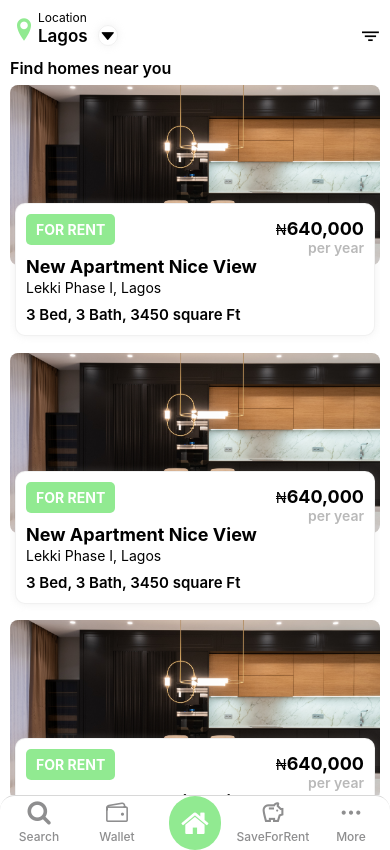
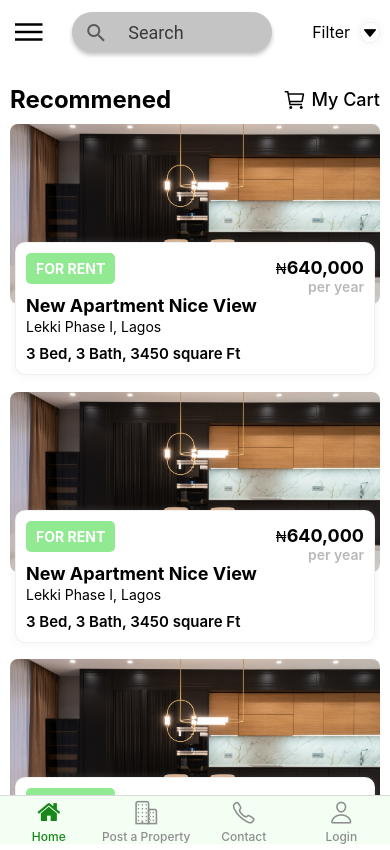
Before and after one commit to Kensmith-Project/DesignBranch, a React Native app: screen /Home in a window 390 px wide. Built offline with nearby package versions, Linux system fonts and the light colour scheme; what react-native-status-bar-height would draw is missing.

Commit message:
Bottom nav tab, search bar, filter modal and header built

```diff
--- a/src/mockData/propertyData.ts
+++ b/src/mockData/propertyData.ts
@@ -1,38 +1,153 @@
-import { Amenity, Bathrooms, Bedrooms, Property, PropertyStatus, PropertyType } from "../types/property";
-import { User } from "../types/user";
-
+import {
+  Amenity,
+  Bathrooms,
+  Bedrooms,
+  Property,
+  PropertyStatus,
+  PropertyType,
+} from '../types/property';
+import {User} from '../types/user';
 
 const propertyUser: User = {
-    id: "123R",
-    firstName: "Joshua",
-    lastName: "Babatunde",
-}
-const propertyData: Property ={
+  id: '123R',
+  firstName: 'Joshua',
+  lastName: 'Babatunde',
+};
+
+const allData: Property[] = [
+  {
     id: 0,
-    title: "New Apartment Nice View",
-    description:
-    `To the left is the modern kitchen with central island, leading through to the unique breakfast family room which feature glass walls and doors out onto the garden and access to the separate utility room.`,
+    title: 'New Apartment Nice View',
+    description: `To the left is the modern kitchen with central island, leading through to the unique breakfast family room which feature glass walls and doors out onto the garden and access to the separate utility room.`,
 
     price: 640000,
     status: PropertyStatus.Rent,
     type: PropertyType.General,
     size: 3450,
-    address: "3, Belmont Gardens",
-    state: "Lagos",
-    city: "Lekki Phase I",
-    neighbourhood: "Lekki Phase I",
+    address: '3, Belmont Gardens',
+    state: 'Lagos',
+    city: 'Lekki Phase I',
+    neighbourhood: 'Lekki Phase I',
     user: propertyUser,
-    userId: "123EFT",
+    userId: '123EFT',
     bathrooms: Bathrooms.Three,
     bedrooms: Bedrooms.Three,
     availability: true,
-    amenities:[
-        { id: 0, number: 1, amenity: Amenity.EquippedKitchen},
-        { id: 1, number: 1, amenity: Amenity.Pool},
-        { id: 2, number: 1, amenity: Amenity.Laundry},
-        { id: 3, number: 1, amenity: Amenity.Electricity},
-        { id: 4, number: 1, amenity: Amenity.Gym},
-    ]
-}
+    amenities: [
+      {id: 0, number: 1, amenity: Amenity.EquippedKitchen},
+      {id: 1, number: 1, amenity: Amenity.Pool},
+      {id: 2, number: 1, amenity: Amenity.Laundry},
+      {id: 3, number: 1, amenity: Amenity.Electricity},
+      {id: 4, number: 1, amenity: Amenity.Gym},
+    ],
+  },
+
+  {
+    id: 0,
+    title: 'New Apartment Nice View',
+    description: `To the left is the modern kitchen with central island, leading through to the unique breakfast family room which feature glass walls and doors out onto the garden and access to the separate utility room.`,
+
+    price: 640000,
+    status: PropertyStatus.Rent,
+    type: PropertyType.General,
+    size: 3450,
+    address: '3, Belmont Gardens',
+    state: 'Lagos',
+    city: 'Lekki Phase I',
+    neighbourhood: 'Lekki Phase I',
+    user: propertyUser,
+    userId: '123EFT',
+    bathrooms: Bathrooms.Three,
+    bedrooms: Bedrooms.Three,
+    availability: true,
+    amenities: [
+      {id: 0, number: 1, amenity: Amenity.EquippedKitchen},
+      {id: 1, number: 1, amenity: Amenity.Pool},
+      {id: 2, number: 1, amenity: Amenity.Laundry},
+      {id: 3, number: 1, amenity: Amenity.Electricity},
+      {id: 4, number: 1, amenity: Amenity.Gym},
+    ],
+  },
+
+  {
+    id: 0,
+    title: 'New Apartment Nice View',
+    description: `To the left is the modern kitchen with central island, leading through to the unique breakfast family room which feature glass walls and doors out onto the garden and access to the separate utility room.`,
+
+    price: 640000,
+    status: PropertyStatus.Rent,
+    type: PropertyType.General,
+    size: 3450,
+    address: '3, Belmont Gardens',
+    state: 'Lagos',
+    city: 'Lekki Phase I',
+    neighbourhood: 'Lekki Phase I',
+    user: propertyUser,
+    userId: '123EFT',
+    bathrooms: Bathrooms.Three,
+    bedrooms: Bedrooms.Three,
+    availability: true,
+    amenities: [
+      {id: 0, number: 1, amenity: Amenity.EquippedKitchen},
+      {id: 1, number: 1, amenity: Amenity.Pool},
+      {id: 2, number: 1, amenity: Amenity.Laundry},
+      {id: 3, number: 1, amenity: Amenity.Electricity},
+      {id: 4, number: 1, amenity: Amenity.Gym},
+    ],
+  },
+
+  {
+    id: 0,
+    title: 'New Apartment Nice View',
+    description: `To the left is the modern kitchen with central island, leading through to the unique breakfast family room which feature glass walls and doors out onto the garden and access to the separate utility room.`,
+
+    price: 640000,
+    status: PropertyStatus.Rent,
+    type: PropertyType.General,
+    size: 3450,
+    address: '3, Belmont Gardens',
+    state: 'Lagos',
+    city: 'Lekki Phase I',
+    neighbourhood: 'Lekki Phase I',
+    user: propertyUser,
+    userId: '123EFT',
+    bathrooms: Bathrooms.Three,
+    bedrooms: Bedrooms.Three,
+    availability: true,
+    amenities: [
+      {id: 0, number: 1, amenity: Amenity.EquippedKitchen},
+      {id: 1, number: 1, amenity: Amenity.Pool},
+      {id: 2, number: 1, amenity: Amenity.Laundry},
+      {id: 3, number: 1, amenity: Amenity.Electricity},
+      {id: 4, number: 1, amenity: Amenity.Gym},
+    ],
+  },
+];
+const propertyData: Property = {
+  id: 0,
+  title: 'New Apartment Nice View',
+  description: `To the left is the modern kitchen with central island, leading through to the unique breakfast family room which feature glass walls and doors out onto the garden and access to the separate utility room.`,
+
+  price: 640000,
+  status: PropertyStatus.Rent,
+  type: PropertyType.General,
+  size: 3450,
+  address: '3, Belmont Gardens',
+  state: 'Lagos',
+  city: 'Lekki Phase I',
+  neighbourhood: 'Lekki Phase I',
+  user: propertyUser,
+  userId: '123EFT',
+  bathrooms: Bathrooms.Three,
+  bedrooms: Bedrooms.Three,
+  availability: true,
+  amenities: [
+    {id: 0, number: 1, amenity: Amenity.EquippedKitchen},
+    {id: 1, number: 1, amenity: Amenity.Pool},
+    {id: 2, number: 1, amenity: Amenity.Laundry},
+    {id: 3, number: 1, amenity: Amenity.Electricity},
+    {id: 4, number: 1, amenity: Amenity.Gym},
+  ],
+};
 
 export default propertyData;
--- a/src/navigators/BottomTabNavigator.tsx
+++ b/src/navigators/BottomTabNavigator.tsx
@@ -7,6 +7,7 @@ import FeatherIcon from 'react-native-vector-icons/Feather';
 import HomeScreen from '../screens/HomeScreen';
 import { Platform, StyleSheet, View } from 'react-native';
 import HomeStackNavigator from './HomeStack';
+import { LinearGradient } from 'react-native-svg';
 
 const BottomTabNavigator: React.FC<any> = () =>{
     const Tab = createBottomTabNavigator();
@@ -15,7 +16,7 @@ const BottomTabNavigator: React.FC<any> = () =>{
             initialRouteName='Home'
             screenOptions={({route})=>({
                 headerShown: false,
-                tabBarActiveTintColor: "#91EA91",
+                tabBarActiveTintColor: "#198619",
                 tabBarHideOnKeyboard: true,
                 //tabBarShowLabel: false,
                 tabBarLabelStyle:{
@@ -24,54 +25,37 @@ const BottomTabNavigator: React.FC<any> = () =>{
                     paddingBottom: Platform.OS === 'android' ? 4 : 0
                 },
                 tabBarStyle:{
-                   borderTopLeftRadius: 15,
-                   borderTopRightRadius: 15,
+                //    borderBottomLeftRadius: 15,
+                //    borderBottomRightRadius: 15,
+                   backgroundColor: '#F3FFF3'
                 },
                 tabBarIcon: ({ focused, color, size })=>{
 
-                    let SearchIcon = <FontAwesomeIcon name='search' size={size} color={color}/>;
-                    let WalletIcon = <Ionicons name='wallet-outline' size={size} color={color}/>;
-                    let HomeIcon = (
-                        <View style={styles.homeIcon}>
-                            <FontAwesomeIcon
-                                name='home'
-                                size={30}
-                                color="white"
-                            />
-                        </View>
-                    )
-                    let SaveIcon = <MaterialCommunityIcons name='piggy-bank-outline' size={size} color={color}/>
-                    let MoreIcon = <FeatherIcon name='more-horizontal' size={size} color={color}/>
+                    let HomeIcon = <FontAwesomeIcon name='home' size={size} color={color}/>;
+                    let PropertyIcon = <Ionicons name='business-outline' size={size} color={color}/>;
 
-                    if (route.name === 'Search') {
-                        return SearchIcon;
-                    }
-                    if (route.name === 'Wallet') {
-                        return WalletIcon;
-                    }
+                    let ContactIcon = <Ionicons name='call-outline' size={size} color={color}/>
+                    let MoreIcon = <Ionicons name='person-outline' size={size} color={color}/>
+
                     if (route.name === 'Home') {
                         return HomeIcon;
                     }
-                    if (route.name === 'SaveForRent') {
-                        return SaveIcon;
+                    if (route.name === 'Post a Property') {
+                        return PropertyIcon;
                     }
-                    if (route.name === 'More') {
+                    if (route.name === 'Contact') {
+                        return ContactIcon;
+                    }
+                    if (route.name === 'Login') {
                         return MoreIcon;
                     }
                 }
             })}
         >
-            <Tab.Screen name="Search" component={HomeScreen}  />
-            <Tab.Screen name="Wallet" component={HomeScreen}  />
-            <Tab.Screen name="Home" component={HomeStackNavigator}
-                options={{
-                    tabBarLabelStyle: {
-                        fontSize: Platform.OS === 'android' ? 0 : 1
-                    },
-                }}
-            />
-            <Tab.Screen name="SaveForRent" component={HomeScreen}  />
-            <Tab.Screen name="More" component={HomeScreen}  />
+            <Tab.Screen name="Home" component={HomeStackNavigator}  />
+            <Tab.Screen name="Post a Property" component={HomeScreen}  />
+            <Tab.Screen name="Contact" component={HomeScreen}  />
+            <Tab.Screen name="Login" component={HomeScreen}  />
 
         </Tab.Navigator>
     )
@@ -79,7 +63,7 @@ const BottomTabNavigator: React.FC<any> = () =>{
 
 const styles = StyleSheet.create({
     homeIcon:{
-        backgroundColor: '#91EA91',
+        backgroundColor: '#198619',
         padding: 12,
         borderRadius: 50,
         textAlign: 'center',
--- a/src/screens/HomeScreen.tsx
+++ b/src/screens/HomeScreen.tsx
@@ -1,114 +1,214 @@
 import React from 'react';
-import { FlatList, StyleSheet, View, ListRenderItemInfo, Text, TouchableWithoutFeedback, TouchableOpacity } from 'react-native';
+import {
+  FlatList,
+  StyleSheet,
+  View,
+  ListRenderItemInfo,
+  Text,
+  TouchableWithoutFeedback,
+  TouchableOpacity,
+  Pressable,
+  Alert,
+} from 'react-native';
+import {Searchbar} from 'react-native-paper';
 import PropertyCard from '../Components/PropertyCard';
 import propertyData from '../mockData/propertyData';
 import GeneralStackScreenProps from '../props/GeneralStackScreenProps';
-import { Property } from '../types/property';
-import { Cities } from '../types/cities';
-import { Picker } from '@react-native-picker/picker';
+import {Property} from '../types/property';
+import {Cities} from '../types/cities';
+import {Picker} from '@react-native-picker/picker';
 import BasePicker from '../Components/elements/BasePicker';
-import { toPickerItem } from '../utils/GeneralUtils';
+import {toPickerItem} from '../utils/GeneralUtils';
 import AntDeisgnIcon from 'react-native-vector-icons/AntDesign';
 import EntypoIcon from 'react-native-vector-icons/Entypo';
 import Ionicons from 'react-native-vector-icons/Ionicons';
-import { getStatusBarHeight } from 'react-native-status-bar-height';
-import FilterModal, { FilterOptions } from '../Components/modals/FilterModal';
+import {getStatusBarHeight} from 'react-native-status-bar-height';
+import FilterModal, {FilterOptions} from '../Components/modals/FilterModal';
 
-const HomeScreen: React.FC<GeneralStackScreenProps> = () =>{
-
+const HomeScreen: React.FC<GeneralStackScreenProps> = () => {
   // State
   const [selectedLanguage, setSelectedLanguage] = React.useState('Lagos');
   const [value, setValue] = React.useState('Lagos');
   const [open, setOpen] = React.useState<boolean>(false);
   const [filterOpen, setFilterOpen] = React.useState<boolean>(false);
+  const [searchQuery, setSearchQuery] = React.useState('');
+
+  const onChangeSearch = query => setSearchQuery(query);
 
   let testProperties: Property[] = [
-        propertyData, propertyData, propertyData, propertyData, propertyData, propertyData,
-        propertyData, propertyData, propertyData, propertyData, propertyData, propertyData,
-        propertyData, propertyData, propertyData, propertyData, propertyData, propertyData,
-        propertyData, propertyData, propertyData, propertyData, propertyData, propertyData,
-        propertyData, propertyData, propertyData, propertyData, propertyData, propertyData,
-        propertyData, propertyData, propertyData, propertyData, propertyData, propertyData,
-        propertyData, propertyData, propertyData, propertyData, propertyData, propertyData,
-        propertyData, propertyData, propertyData, propertyData, propertyData, propertyData,
-    ]
+    propertyData,
+    propertyData,
+    propertyData,
+    propertyData,
+    propertyData,
+    propertyData,
+    propertyData,
+    propertyData,
+    propertyData,
+    propertyData,
+    propertyData,
+    propertyData,
+    propertyData,
+    propertyData,
+    propertyData,
+    propertyData,
+    propertyData,
+    propertyData,
+    propertyData,
+    propertyData,
+    propertyData,
+    propertyData,
+    propertyData,
+    propertyData,
+    propertyData,
+    propertyData,
+    propertyData,
+    propertyData,
+    propertyData,
+    propertyData,
+    propertyData,
+    propertyData,
+    propertyData,
+    propertyData,
+    propertyData,
+    propertyData,
+    propertyData,
+    propertyData,
+    propertyData,
+    propertyData,
+    propertyData,
+    propertyData,
+    propertyData,
+    propertyData,
+    propertyData,
+    propertyData,
+    propertyData,
+    propertyData,
+  ];
 
-    const renderItem = ({ item }: ListRenderItemInfo<Property> ) =>{
-        return(
-            <PropertyCard property={item}/>
-        )
-    }
+  const renderItem = ({item}: ListRenderItemInfo<Property>) => {
+    return <PropertyCard property={item} />;
+  };
 
-    const handlePress = ()=>{
+  const handlePress = () => {
     setOpen(true);
-    }
+  };
 
-    const handleClose = ()=>{
+  const handleClose = () => {
     //setValue(selectedLanguage);
     setOpen(false);
-    }
+  };
 
-    const handleValueChange = (itemValue: unknown, itemIndex: number)=>{
+  const handleValueChange = (itemValue: unknown, itemIndex: number) => {
     setSelectedLanguage(itemValue as string);
-    }
+  };
 
-    const handleFilterPress = ()=>{
+  const handleFilterPress = () => {
     setFilterOpen(true);
-    }
-    const handleFilterClose = ()=>{
+  };
+  const handleFilterClose = () => {
     setFilterOpen(false);
-    }
-    const handleFilterStateChange = (state: FilterOptions) =>{
+  };
+  const handleFilterStateChange = (state: FilterOptions) => {
     console.log(state);
-    }
+  };
 
-    const renderLabel = ()=>{
-        return(
+  const renderLabel = () => {
+    return (
       <View>
         {/** Location, Search and Filter */}
         <View style={styles.topContainer}>
-
           {/** Location */}
-                    <View style={styles.locationContainer}>
-
-                        {/** Location Icon */}
+          {/* <View style={styles.locationContainer}>
+            Location Icon
             <EntypoIcon
                             name='location-pin'
                             size={28}
                             color="#91EA91"
                         />
 
-                        {/** Location Texts */}
+            Location Texts
             <View>
               <Text style={{ fontSize: 12 }}>Location</Text>
               <View style={styles.location}>
                 <Text style={styles.locationText}>{selectedLanguage}</Text>
                 <TouchableOpacity activeOpacity={0.5} onPress={handlePress}>
                   <AntDeisgnIcon
-                                        name='caretdown'
+                    name="caretdown"
                     size={14}
                     style={styles.arrow}
                   />
                 </TouchableOpacity>
               </View>
             </View>
+          </View> */}
+          <View style={{flexDirection: 'row', alignItems: 'center'}}>
+            <Pressable
+              style={{marginRight: 22.3}}
+              onPress={() => Alert.alert('Menu button pressed')}>
+              <Ionicons name="menu-outline" color={'#000000'} size={40} />
+            </Pressable>
 
+            <Searchbar
+              style={{
+                width: 200,
+                backgroundColor: '#C4C4C4',
+                paddingTop: 1,
+                height: 40,
+                borderRadius: 20,
+              }}
+              placeholder="Search"
+              placeholderTextColor={'#3A3A3A'}
+              onChangeText={onChangeSearch}
+              value={searchQuery}
+            />
           </View>
 
           {/** Search and Filter */}
           <View style={styles.searchFilterContainer}>
+            <Text style={styles.textTitleMain}>Filter</Text>
             <TouchableOpacity onPress={handleFilterPress}>
-                            <Ionicons name='filter-sharp' size={18}/>
+              <AntDeisgnIcon name="caretdown" size={14} style={styles.arrow} />
+              {/* <Ionicons name='filter-sharp' size={18}/> */}
             </TouchableOpacity>
           </View>
         </View>
 
-               <Text style={styles.title}>Find homes near you</Text>
+        <View
+          style={{
+            marginTop: 32,
+            flexDirection: 'row',
+            justifyContent: 'space-between',
+            alignItems: 'center',
+            marginBottom: 11,
+          }}>
+          <Text
+            style={{
+              fontSize: 24,
+              fontWeight: '700',
+              lineHeight: 27,
+              color: '#000000',
+            }}>
+            Recommened
+          </Text>
+            <Pressable onPress={() => Alert.alert("Cart button pressed")} style={{flexDirection: 'row', alignItems: 'center'}}>
+              <Ionicons name="cart-outline" size={24} color={'#000000'} />
+              <Text
+                style={{
+                  fontSize: 18,
+                  fontWeight: '500',
+                  lineHeight: 24,
+                  marginLeft: 5,
+                }}>
+                My Cart
+              </Text>
+            </Pressable>
         </View>
-        )
-    }
+      </View>
+    );
+  };
 
-    return(
+  return (
     <View style={styles.container}>
       <View style={styles.content}>
         <FilterModal
@@ -123,64 +223,73 @@ const HomeScreen: React.FC<GeneralStackScreenProps> = () =>{
           items={toPickerItem(Object.values(Cities))}
           onValueChange={handleValueChange}
         />
-                { renderLabel() }
+        {renderLabel()}
         <FlatList
           data={testProperties}
           renderItem={renderItem}
-                        keyExtractor={(item,index)=> index + 'w'}
+          keyExtractor={(item, index) => index + 'w'}
         />
       </View>
     </View>
-    )
-}
+  );
+};
 
 const styles = StyleSheet.create({
-    container:{
+  container: {
     flex: 1,
     backgroundColor: 'white',
     paddingHorizontal: 10,
   },
 
-    content:{
-        marginTop: getStatusBarHeight(true)
+  content: {
+    marginTop: getStatusBarHeight(true),
   },
 
-    title:{
+  textTitleMain: {
+    marginRight: 10,
+    fontWeight: '400',
+    fontSize: 16,
+    lineHeight: 24,
+  },
+
+  title: {
     fontSize: 16,
     lineHeight: 24,
     marginBottom: 5,
-        fontWeight: '600'
+    fontWeight: '600',
   },
 
-    topContainer:{
+  topContainer: {
     flexDirection: 'row',
     justifyContent: 'space-between',
-        alignItems: 'flex-end'
+    alignItems: 'flex-end',
+    marginTop: 10,
   },
 
-    locationContainer:{
+  locationContainer: {
     marginVertical: 10,
     flexDirection: 'row',
-        alignItems: 'flex-end'
+    alignItems: 'flex-end',
   },
 
-    locationText:{
+  locationText: {
     fontSize: 17,
     fontWeight: '600',
     marginRight: 10,
   },
 
-    location:{
+  location: {
     flexDirection: 'row',
-        alignItems: 'center'
+    alignItems: 'center',
   },
 
-    searchFilterContainer:{
+  searchFilterContainer: {
     marginVertical: 10,
     flexDirection: 'row',
+    alignItems: 'center',
   },
 
-    arrow:{
+  arrow: {
     borderRadius: 50,
     padding: 2,
     elevation: 8,
@@ -191,8 +300,8 @@ const styles = StyleSheet.create({
     borderWidth: 1,
     borderColor: 'rgba(185, 185, 185, 0.2)',
     borderStyle: 'solid',
-        textAlign: 'center'
-    }
+    textAlign: 'center',
+  },
 });
 
 export default HomeScreen;
--- a/src/types/property.ts
+++ b/src/types/property.ts
@@ -14,8 +14,15 @@ export enum Bedrooms{
     Zero = 0,
     One = 1,
     Two = 2,
-    Three = 3, Four = 4,
-    Five = 5, Six = 6
+    Three = 3,
+    Four = 4,
+    Five = 5,
+    Six = 6
+}
+
+export enum Colors{
+    Black = "#000000",
+    White = "#ffffff"
 }
 
 export enum PropertyStatus{
@@ -96,3 +103,5 @@ export interface Property{
     attachments?: Attachment[];
     isEnabled?: boolean;
 }
+
+export interface PropertyArray extends Array<Property>{}
```
Also changed, not shown: src/images/img1.png (added). Lines whose indentation alone changed are shown as unchanged.
